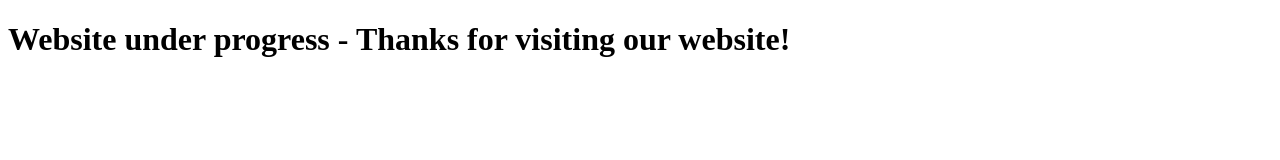
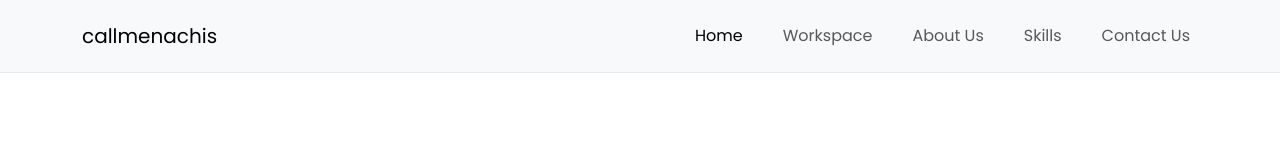
Before and after one commit to callmenachiss/portfolio, a plain HTML site: page workspace.html in a window 1280 px wide. Drawn offline with nearby package versions, Linux system fonts and the light colour scheme.

```diff
--- a/workspace.html
+++ b/workspace.html
@@ -4,10 +4,44 @@
     <meta charset="UTF-8">
     <meta name="viewport" content="width=device-width, initial-scale=1.0">
     <title>Workspace</title>
+    <link rel="preconnect" href="https://fonts.googleapis.com" />
+  <link rel="preconnect" href="https://fonts.gstatic.com" crossorigin />
+  <link href="https://fonts.googleapis.com/css2?family=Poppins:wght@400;500;600&display=swap" rel="stylesheet" />
+  <link href="https://cdn.jsdelivr.net/npm/bootstrap@5.3.2/dist/css/bootstrap.min.css" rel="stylesheet"
+    integrity="sha384-T3c6CoIi6uLrA9TneNEoa7RxnatzjcDSCmG1MXxSR1GAsXEV/Dwwykc2MPK8M2HN" crossorigin="anonymous" />
+  <script src="https://cdn.jsdelivr.net/npm/bootstrap@5.3.2/dist/js/bootstrap.bundle.min.js"
+    integrity="sha384-C6RzsynM9kWDrMNeT87bh95OGNyZPhcTNXj1NW7RuBCsyN/o0jlpcV8Qyq46cDfL"
+    crossorigin="anonymous"></script>
+  <link rel="stylesheet" href="/css/styles.css" />
 </head>
 <body>
-   <h1>
-    Website under progress - Thanks for visiting our website!
-   </h1>
+    <nav class="navbar navbar-expand-lg bg-body-tertiary py-3 border-bottom border-light-subtle sticky-top">
+        <div class="container">
+          <a class="navbar-brand" href="#">callmenachis</a>
+          <button class="navbar-toggler" type="button" data-bs-toggle="collapse" data-bs-target="#navbarSupportedContent"
+            aria-controls="navbarSupportedContent" aria-expanded="false" aria-label="Toggle navigation">
+            <span class="navbar-toggler-icon"></span>
+          </button>
+          <div class="collapse navbar-collapse" id="navbarSupportedContent">
+            <ul class="navbar-nav ms-auto mb-2 mb-lg-0 gap-4">
+              <li class="nav-item">
+                <a class="nav-link active" aria-current="page" href="./index.html">Home</a>
+              </li>
+              <li class="nav-item">
+                <a class="nav-link" href="./workspace.html">Workspace</a>
+              </li>
+              <li class="nav-item">
+                <a class="nav-link" href="./index.html">About Us</a>
+              </li>
+              <li class="nav-item">
+                <a class="nav-link" href="./index.html">Skills</a>
+              </li>
+              <li class="nav-item">
+                <a class="nav-link" href="./index.html">Contact Us</a>
+              </li>
+            </ul>
+          </div>
+        </div>
+      </nav>
 </body>
 </html>
```
Also changed, not shown: index.html (+2 -1 lines).
